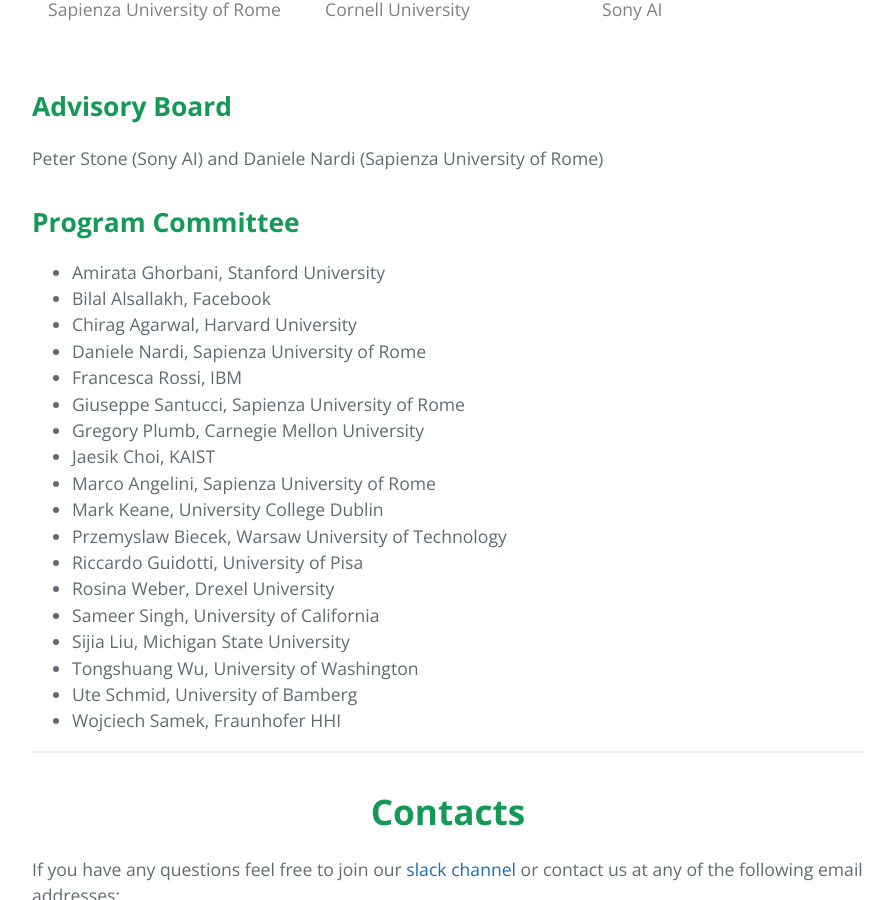
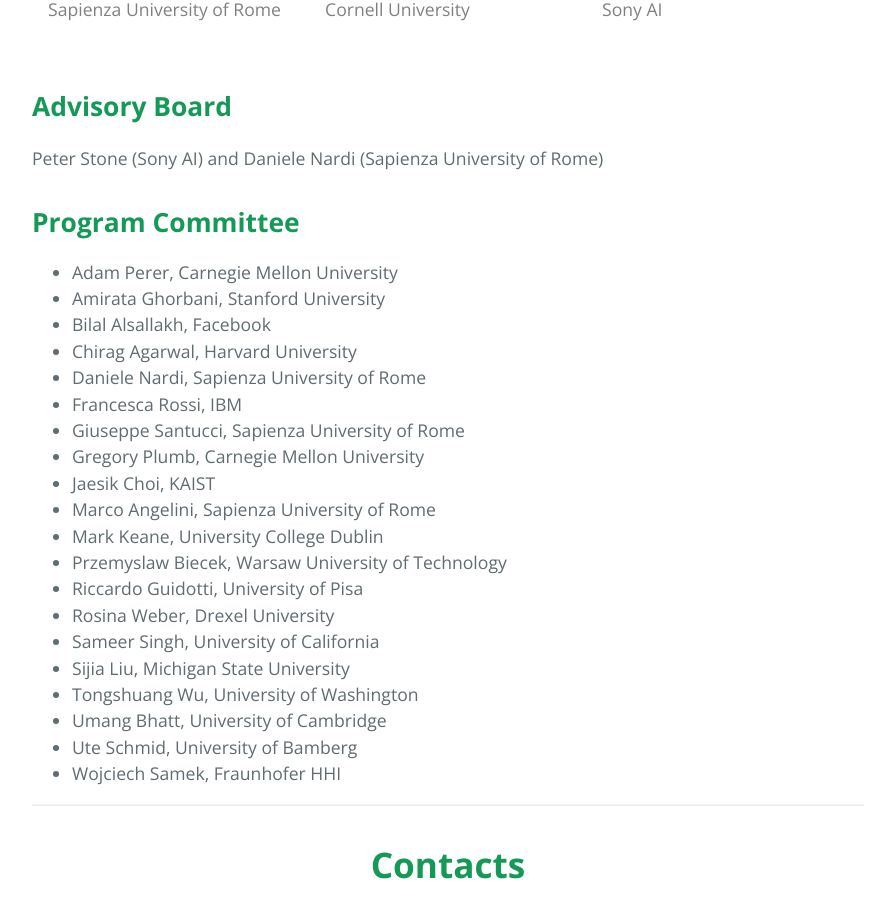
Before and after one commit to xai4debugging/xai4debugging.github.io, a Jekyll site: the page built from index.md, in a window 1280 px wide and 900 px high, scrolled down 5448 px. Shown: the whole window, without its empty margins (192-1087 px from the left). Built offline with Jekyll 4.4.1, drawn with Linux system fonts in a browser that asks for light colours.

Commit message:
added Perer and Batth

```diff
--- a/index.md
+++ b/index.md
@@ -264,6 +264,7 @@ TBD
 Peter Stone (Sony AI) and Daniele Nardi (Sapienza University of Rome)
 
 ## **Program Committee**
+- Adam Perer, Carnegie Mellon University
 - Amirata Ghorbani, Stanford University
 - Bilal Alsallakh, Facebook
 - Chirag Agarwal, Harvard University
@@ -280,6 +281,7 @@ Peter Stone (Sony AI) and Daniele Nardi (Sapienza University of Rome)
 - Sameer Singh, University of California
 - Sijia Liu, Michigan State University
 - Tongshuang Wu, University of Washington
+- Umang Bhatt, University of Cambridge
 - Ute Schmid, University of Bamberg
 - Wojciech Samek, Fraunhofer HHI
 
```
